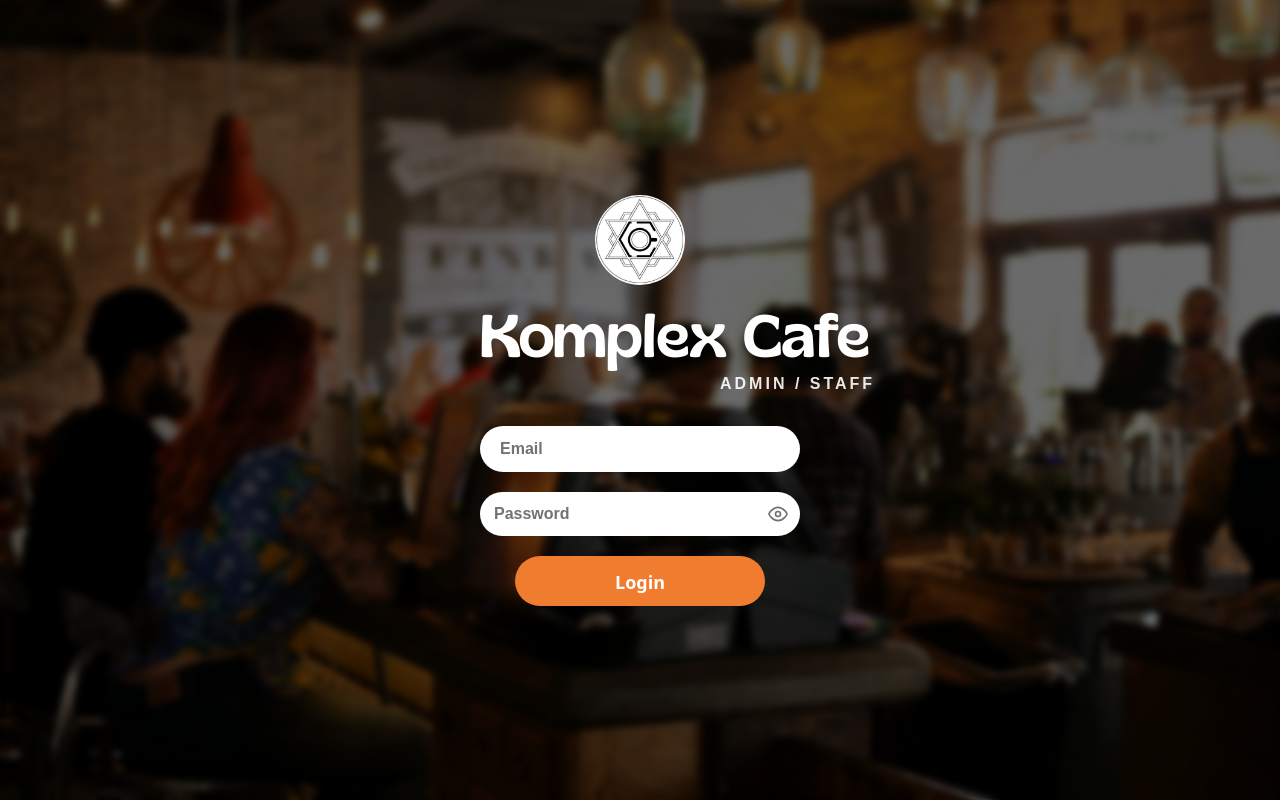
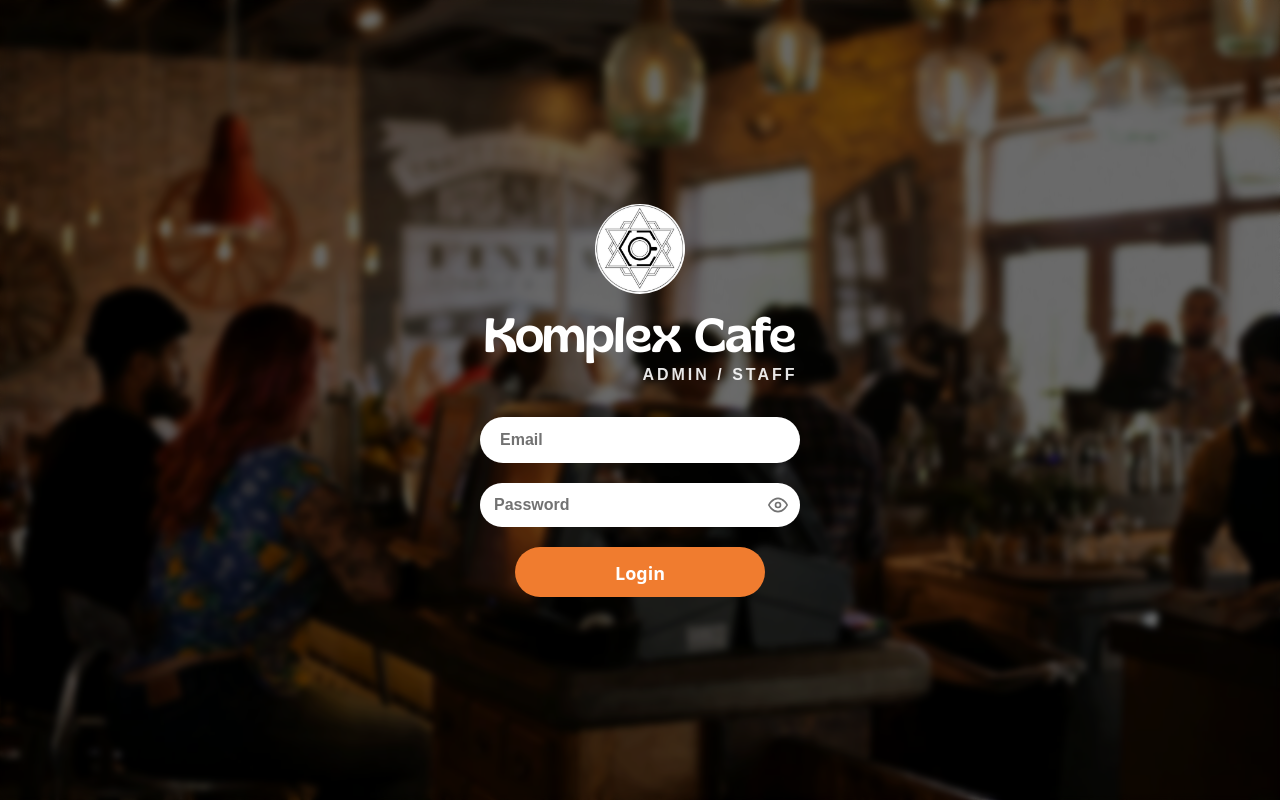
Before and after one commit to bumpercarz/Komplex_Cafe_Website, a React (Vite) app in the folder admin-app/: page / in a window 1280 px wide. Built offline with nearby package versions, Linux system fonts and the light colour scheme; no server answers.

Commit message:
title fix

```diff
--- a/admin-app/src/css/LoginPage.css
+++ b/admin-app/src/css/LoginPage.css
@@ -63,7 +63,7 @@
 /* Titles */
 .title {
   font-family: 'gliker', sans-serif;
-  font-size: 60px;
+  font-size: 48px;
   font-weight: 700;
   margin-top: 0px;
   margin-bottom: 0px;
@@ -77,7 +77,7 @@
   font-weight: 600;
   margin-top: -8px;
   margin-bottom: 30px;
-  margin-left: 240px;
+  margin-left: 160px;
   opacity: 0.9;
   white-space: nowrap;
 }
```
